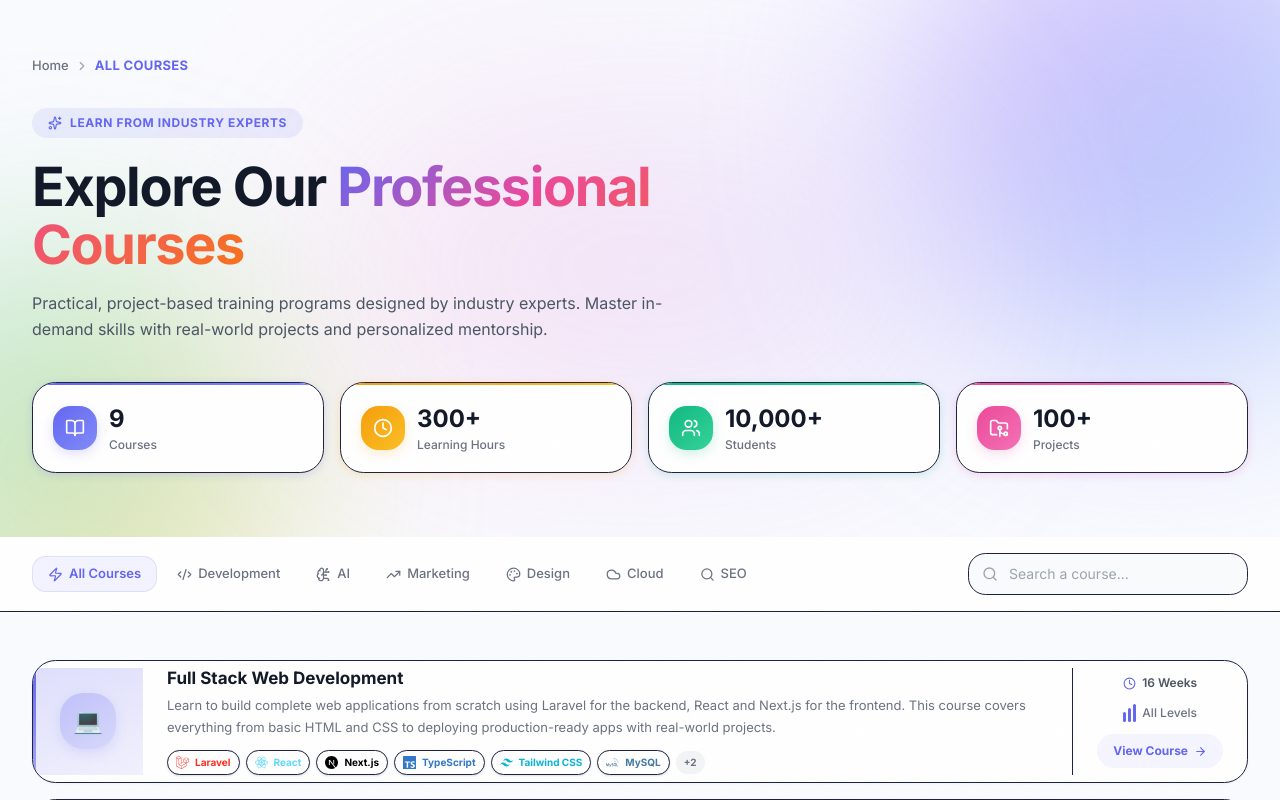
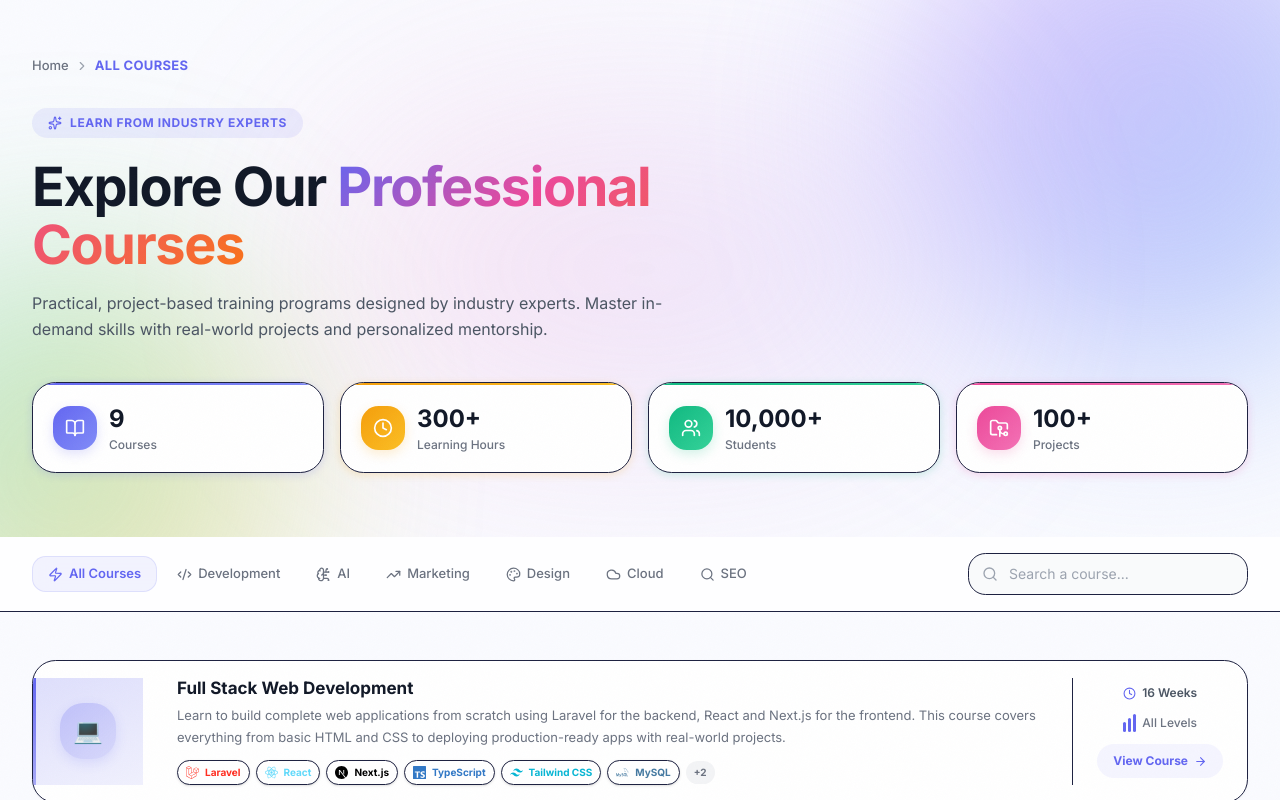
Before and after one commit to singhyogeshwar5608/larawans-new, a Next.js app: page /courses in a window 1280 px wide. Shown: the top 800 px of the page. Built offline with nearby package versions, Linux system fonts and the light colour scheme.

Commit message:
378fc6b8-4188-44c1-a14c-e5f04a8d2569

```diff
--- a/src/app/courses/page.tsx
+++ b/src/app/courses/page.tsx
@@ -199,7 +199,7 @@ function CourseCard({ course, index }: { course: CourseItem; index: number }) {
     <motion.div variants={cardVariants}>
       <Link href={`/courses/${course.slug}`} className="block group">
         <div
-          className="relative flex items-stretch gap-0 rounded-2xl border border-[#F3F4F6] bg-white overflow-hidden transition-all duration-400 hover:-translate-y-1 group-hover:border-transparent py-[7px]"
+          className="relative flex items-stretch gap-0 rounded-2xl border border-[#F3F4F6] bg-white overflow-hidden transition-all duration-400 hover:-translate-y-1 group-hover:border-transparent py-[17px]"
           style={{
             boxShadow: `0 1px 3px rgba(0,0,0,0.04)`,
           }}
@@ -236,7 +236,7 @@ function CourseCard({ course, index }: { course: CourseItem; index: number }) {
           </div>
 
           {/* ── Middle: Content ── */}
-          <div className="flex-1 min-w-0 px-3 sm:px-6 py-0 sm:py-0 flex flex-col justify-center">
+          <div className="flex-1 min-w-0 px-[22px] sm:px-[34px] py-0 sm:py-0 flex flex-col justify-center">
             <div className="flex items-center gap-2.5 mb-1.5 flex-wrap">
               <h3 className="text-[14px] sm:text-[17px] font-bold text-[#111827] group-hover:text-[#1a1a2e] leading-tight">
                 {course.title}
```
